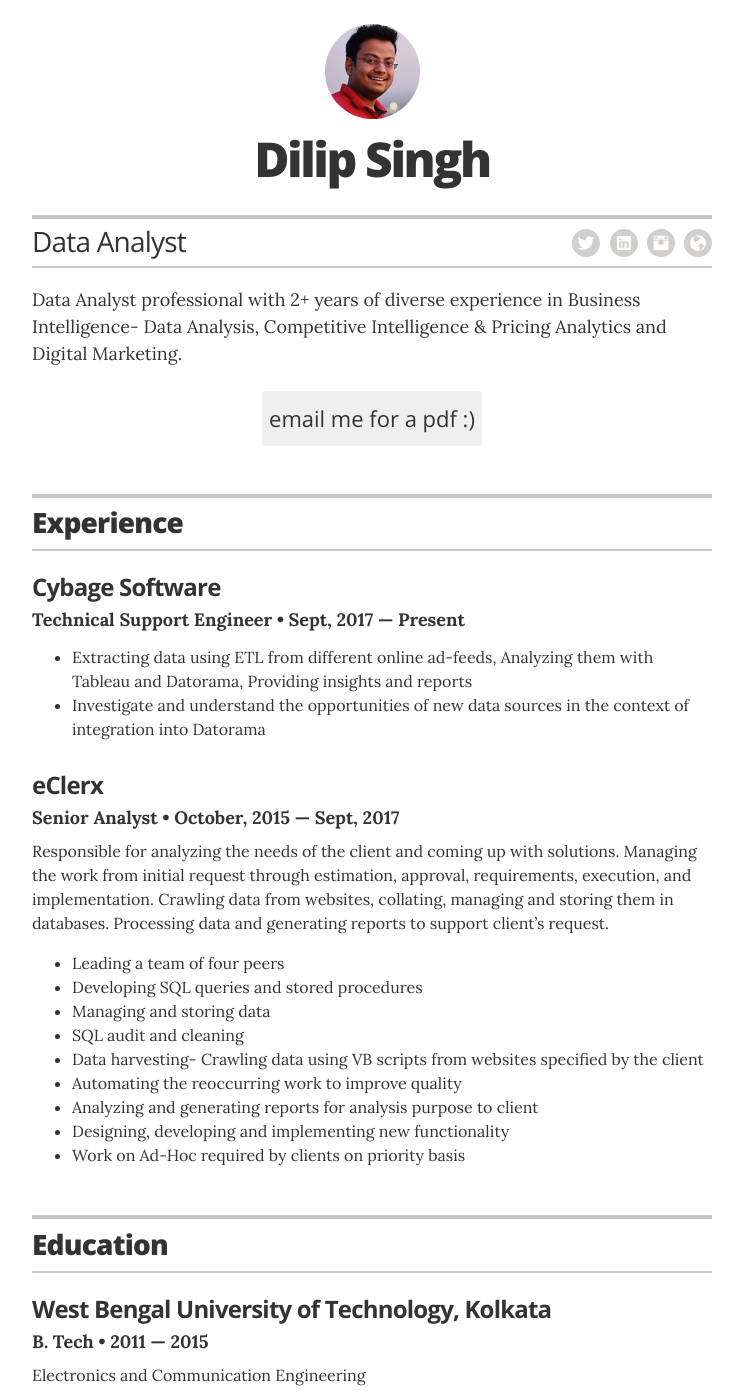
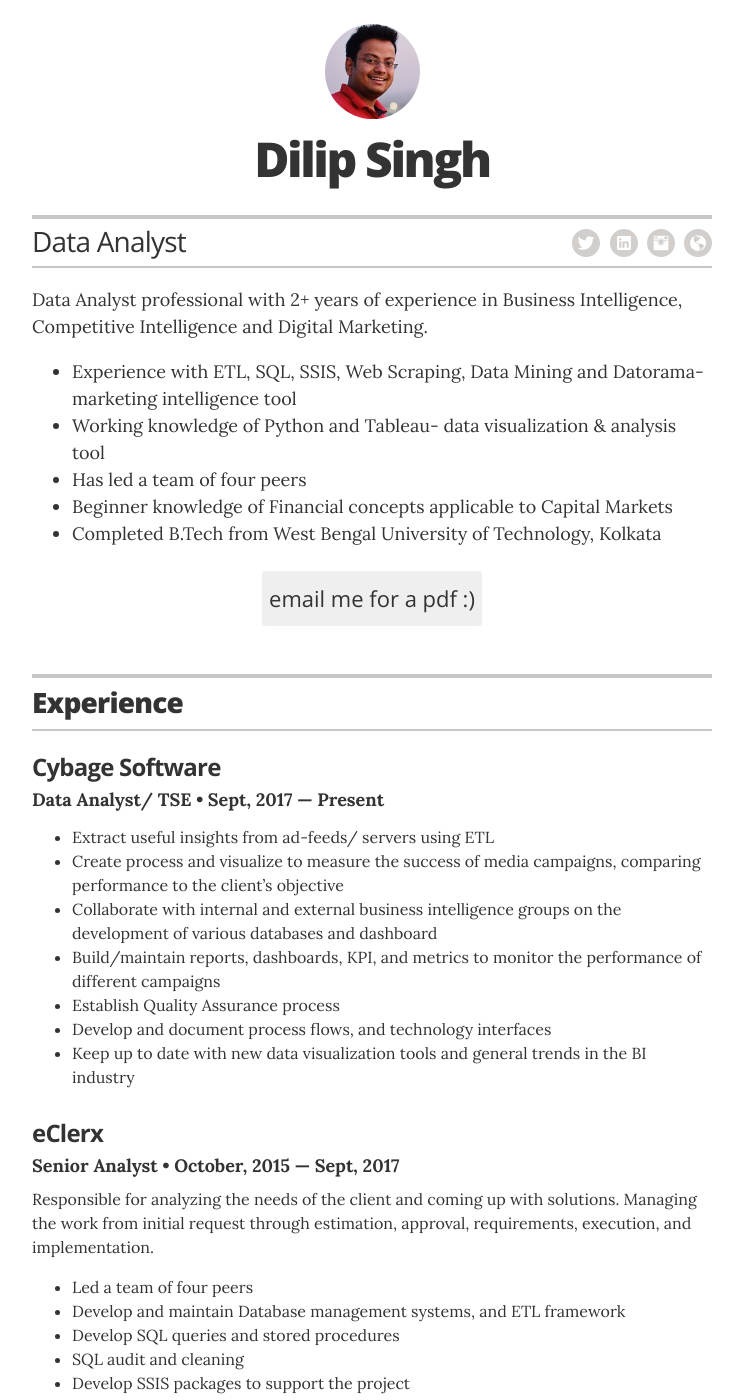
Before and after one commit to getdilip/Resume, a Jekyll site: the page built from index.html, in a window 1280 px wide and 1400 px high. Shown: the whole window, without its empty margins (268-1011 px from the left). Built offline with Jekyll 4.4.1, drawn with Linux system fonts in a browser that asks for light colours; some of the changed text lies outside the part shown.

Commit message:
no message

```diff
--- a/_config.yml
+++ b/_config.yml
@@ -12,11 +12,11 @@ sass:
 resume_avatar:                  "true"
 resume_name:                    "Dilip Singh"
 resume_title:                   "Data Analyst"
-resume_contact_email:           "joindilipsigh@gmail.com"
+resume_contact_email:           "joindilipsingh@gmail.com"
 resume_contact_telephone:       "+91-9681413252"
 resume_contact_address:         "Vimannagar, Pune"
 resume_header_contact_info: "Vimannagar, Pune | +91-9681413252 | joindilipsigh@gmail.com"
-resume_header_intro: "<p>Data Analyst professional with 2+ years of diverse experience in Business Intelligence- Data Analysis, Competitive Intelligence & Pricing Analytics and Digital Marketing. </p>"
+resume_header_intro: "<p>Data Analyst professional with 2+ years of experience in Business Intelligence, Competitive Intelligence and Digital Marketing.<ul><li>Experience with ETL, SQL, SSIS, Web Scraping, Data Mining and Datorama- marketing intelligence tool</li><li>Working knowledge of Python and Tableau- data visualization & analysis tool</li><li>Has led a team of four peers</li><li>Beginner knowledge of Financial concepts applicable to Capital Markets</li><li>Completed B.Tech from West Bengal University of Technology, Kolkata</li></ul></p>"
 
 # use "yes" to display the email contact button,
 # "no" to display an "I'm not looking for work" message,
--- a/_data/experience.yml
+++ b/_data/experience.yml
@@ -1,12 +1,12 @@
 # Jobs
-# Springfield Nuclear Power Plant
+# Cybage Software
 - company: Cybage Software
-  position: Technical Support Engineer
+  position: Data Analyst/ TSE
   duration: Sept, 2017 &mdash; Present
-  summary: <ul class="resume-item-list"><li>Extracting data using ETL from different online ad-feeds, Analyzing them with Tableau and Datorama, Providing insights and reports</li><li>Investigate and understand the opportunities of new data sources in the context of integration into Datorama</li></ul>
+  summary: <ul class="resume-item-list"><li>Extract useful insights from ad-feeds/ servers using ETL</li><li>Create process and visualize to measure the success of media campaigns, comparing performance to the client’s objective </li><li>Collaborate with internal and external business intelligence groups on the development of various databases and dashboard</li><li>Build/maintain reports, dashboards, KPI, and metrics to monitor the performance of different campaigns</li><li>Establish Quality Assurance process</li><li>Develop and document process flows, and technology interfaces</li><li>Keep up to date with new data visualization tools and general trends in the BI industry</li></ul>
 
-# Windmill Crank Operator
+# eClerx
 - company: eClerx
   position: Senior Analyst
   duration:  October, 2015 &mdash; Sept, 2017
-  summary: Responsible for analyzing the needs of the client and coming up with solutions. Managing the work from initial request through estimation, approval, requirements, execution, and implementation. Crawling data from websites, collating, managing and storing them in databases. Processing data and generating reports to support client’s request.<ul class="resume-item-list"><li>Leading a team of four peers</li><li>Developing SQL queries and stored procedures</li><li>Managing and storing data</li><li>SQL audit and cleaning</li><li>Data harvesting- Crawling data using VB scripts from websites specified by the client</li><li>Automating the reoccurring work to improve quality</li><li>Analyzing and generating reports for analysis purpose to client</li><li>Designing, developing and implementing new functionality</li><li>Work on Ad-Hoc required by clients on priority basis</li></ul>
+  summary: Responsible for analyzing the needs of the client and coming up with solutions. Managing the work from initial request through estimation, approval, requirements, execution, and implementation.<ul class="resume-item-list"><li>Led a team of four peers</li><li>Develop and maintain Database management systems, and ETL framework</li><li>Develop SQL queries and stored procedures</li><li>SQL audit and cleaning</li><li>Develop SSIS packages to support the project</li><li>Data Mining and extracting useful information for reporting </li><li>Automating the reoccurring work to improve quality </li><li>Designing, developing and implementing new functionality</li><li>Work on Ad-Hoc required by clients on priority basis</li><li>Automating the reoccurring work to improve quality </li><li>Analyze and generate reports for analysis purpose to client</li><li>Establish Quality Assurance processes Develop and document process flows, and technology interfaces</li></ul>
```
